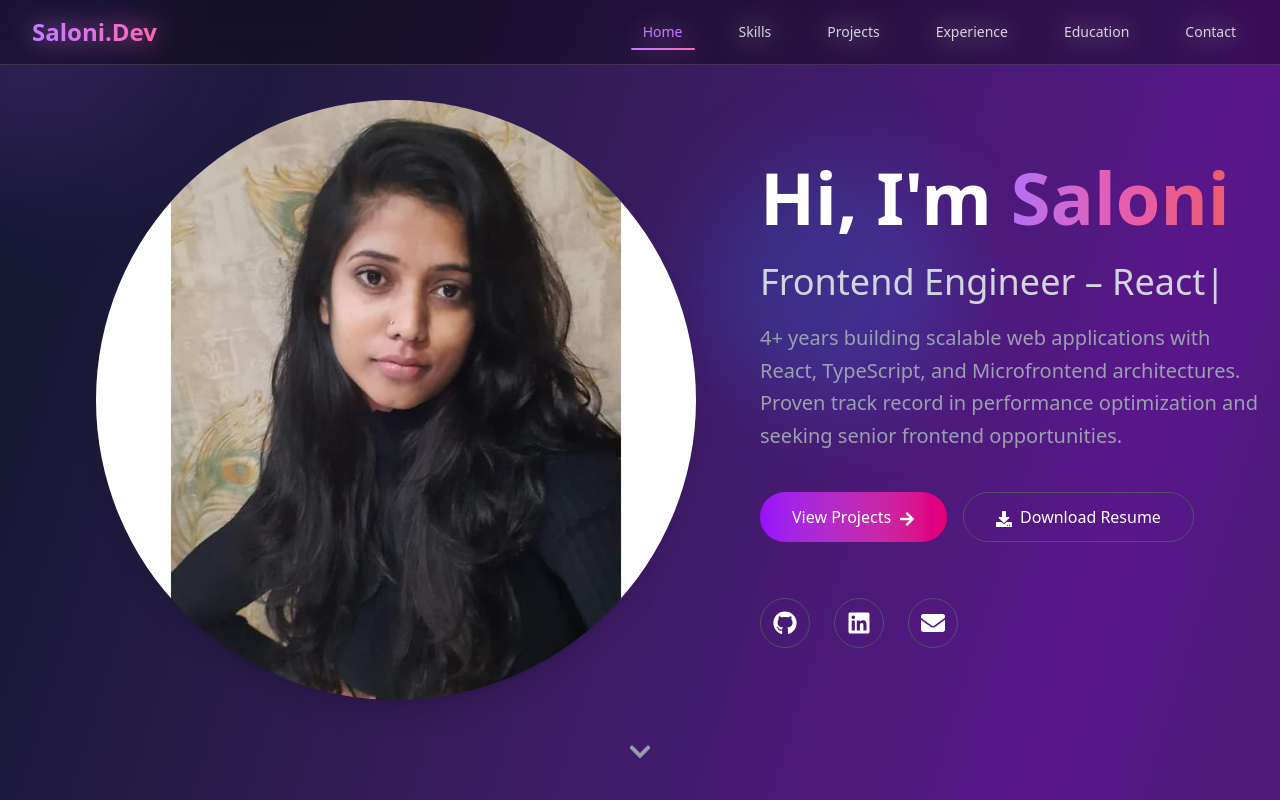
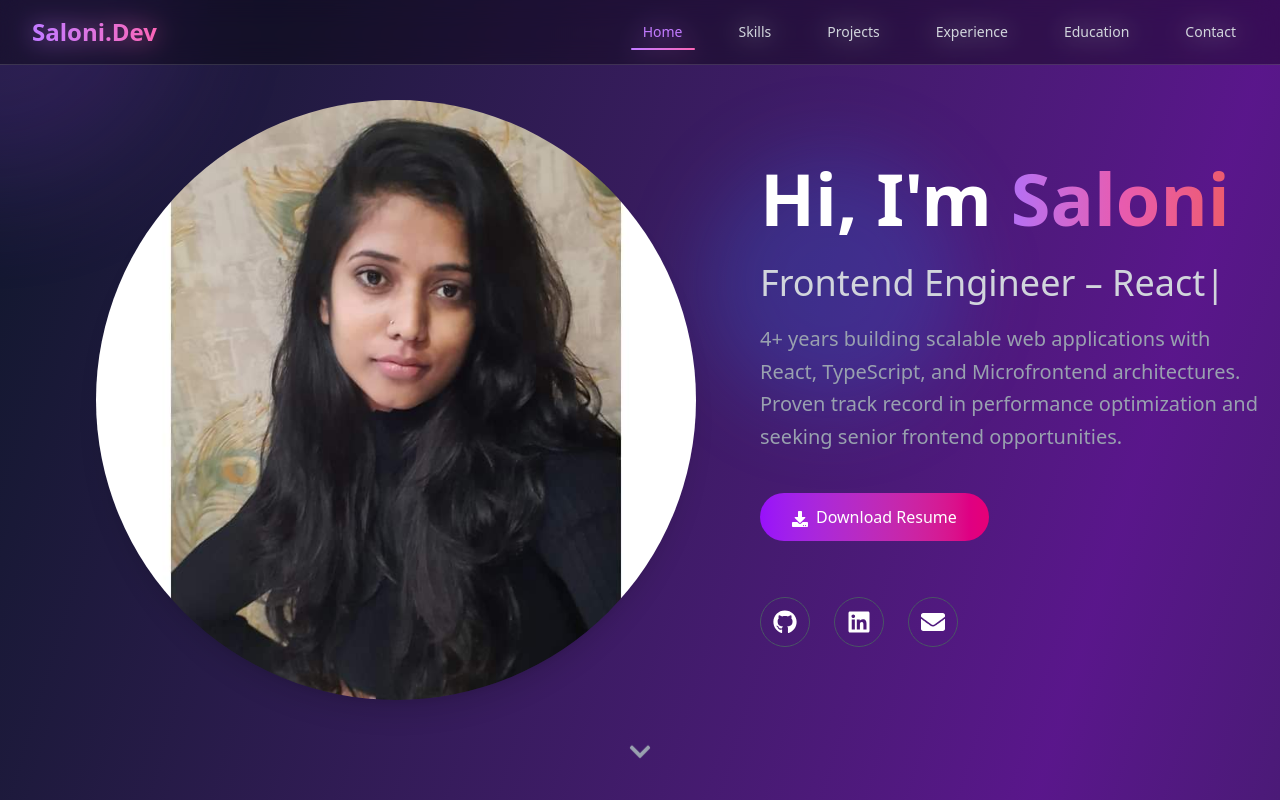
Before and after one commit to s-jaiswal622/Saloni-Portfolio, a React (Vite) app: page / in a window 1280 px wide. Shown: the top 800 px of the page. Built offline with nearby package versions, Linux system fonts and the light colour scheme.

Commit message:
added resume button

```diff
--- a/src/pages/Home.jsx
+++ b/src/pages/Home.jsx
@@ -117,19 +117,14 @@ const Home = () => {
               </p>
             </div>
 
-            {/* Buttons */}
             <motion.div
               initial={{ opacity: 0, y: 20 }}
               animate={{ opacity: 1, y: 0 }}
               transition={{ delay: 0.6 }}
               className="flex flex-wrap justify-center lg:justify-start gap-4"
             >
-              <button className="group bg-gradient-to-r from-purple-600 to-pink-600 px-8 py-3 rounded-full font-medium hover:shadow-lg hover:shadow-purple-500/25 transition-all duration-300 hover:-translate-y-1">
-                View Projects
-                <FaArrowRight className="inline ml-2 w-4 h-4 group-hover:translate-x-1 transition-transform" />
-              </button>
               <a href="/Saloni_Jaiswal_Resume.pdf" download>
-                <button className="border border-gray-600 px-8 py-3 rounded-full font-medium hover:bg-white/10 transition-all duration-300 hover:-translate-y-1">
+                <button className="group bg-gradient-to-r from-purple-600 to-pink-600 px-8 py-3 rounded-full font-medium hover:shadow-lg hover:shadow-purple-500/25 transition-all duration-300 hover:-translate-y-1">
                   <FaDownload className="inline mr-2 w-4 h-4" />
                   Download Resume
                 </button>
@@ -175,7 +170,6 @@ const Home = () => {
           </motion.div>
         </div>
 
-        {/* Down Arrow Animation */}
         <motion.div
           initial={{ opacity: 0, y: 10 }}
           animate={{ opacity: 1, y: 0 }}
```
